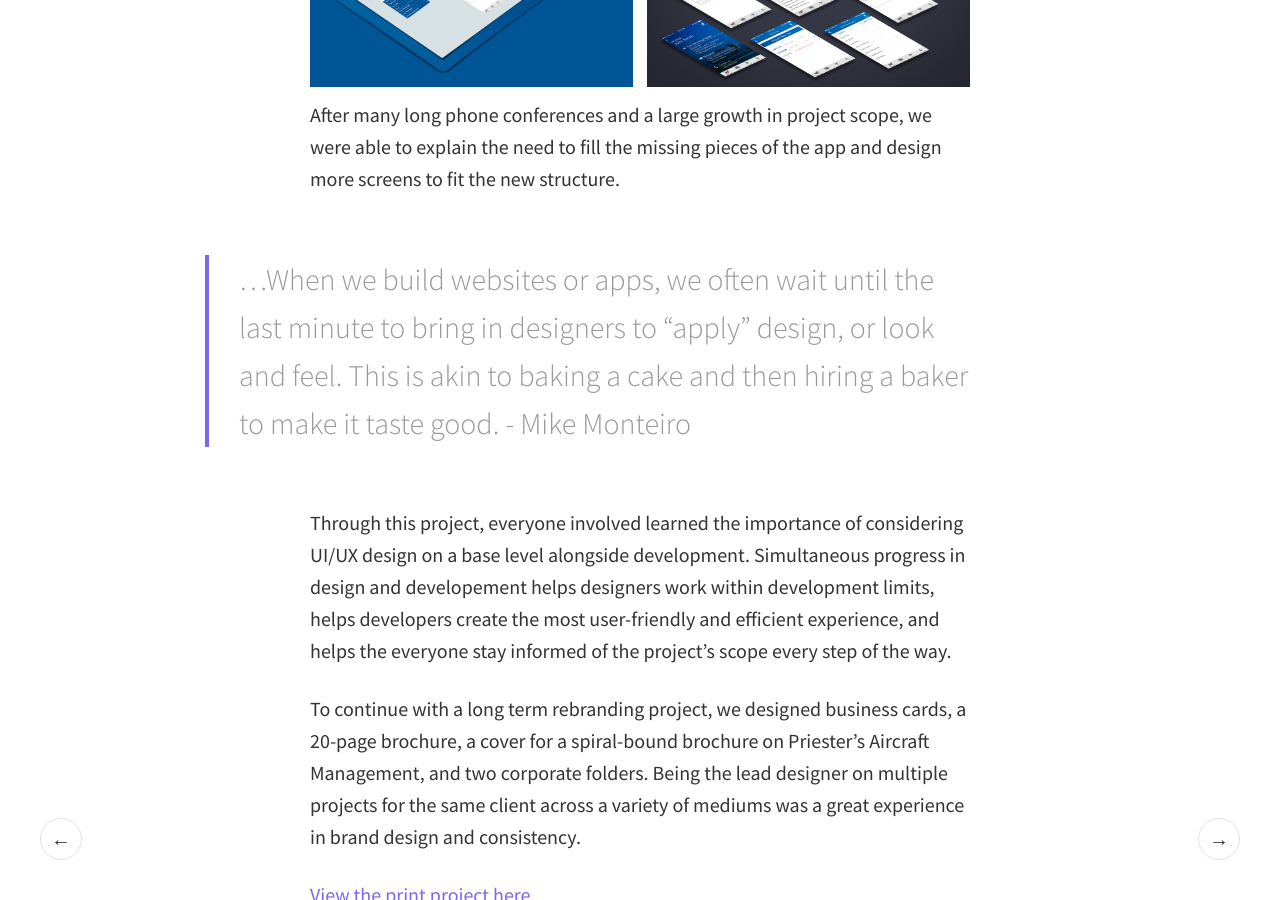
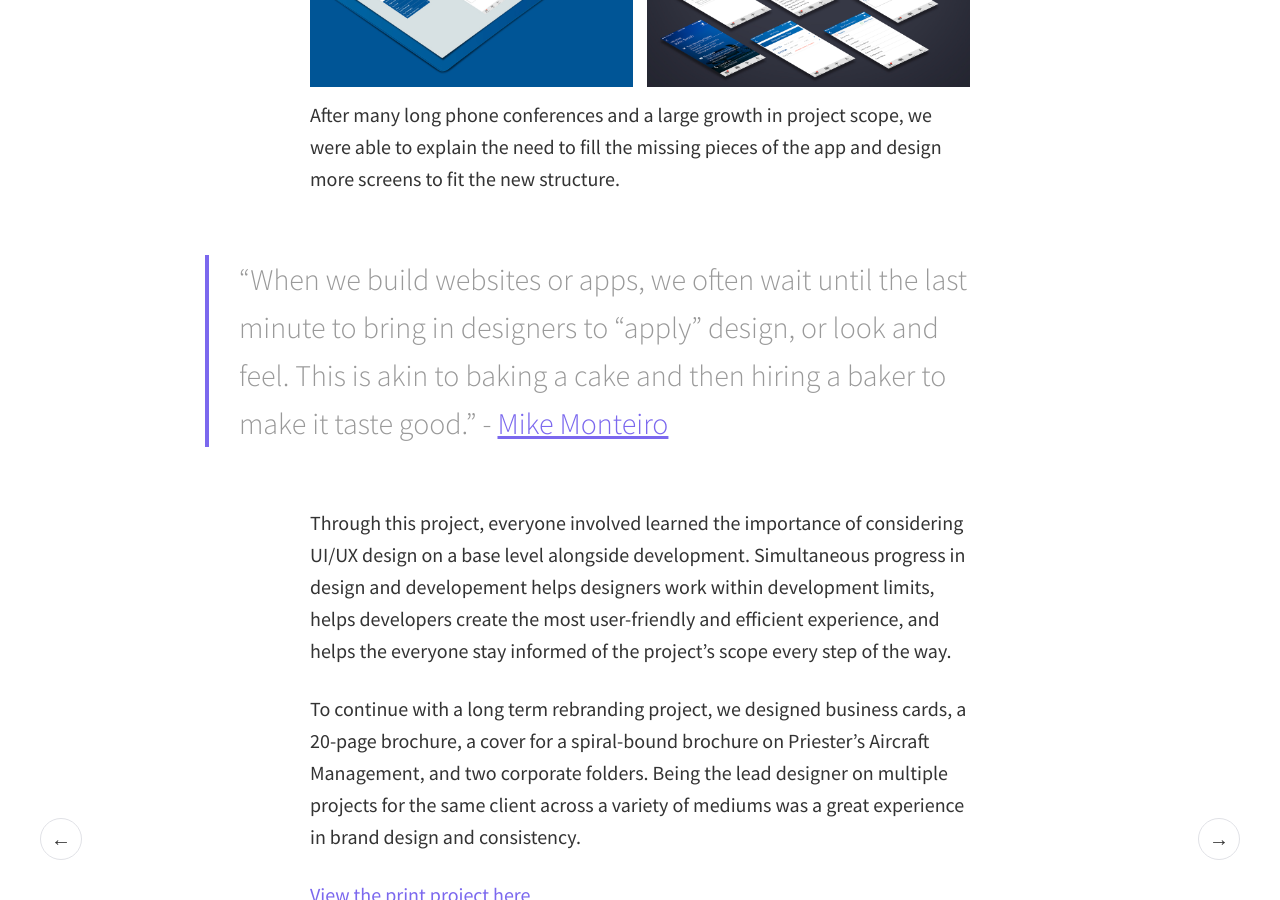
Before and after one commit to lenamasek/lenamasek.github.io, a Jekyll site: the page built from _posts/2014-01-28-priester-aviation-mobile-app.markdown, in a window 1280 px wide and 900 px high, scrolled down 2267 px. Built offline with Jekyll 4.4.1, drawn with Linux system fonts in a browser that asks for light colours; some of the changed lines change nothing that is shown.

Commit message:
quote formatting

```diff
--- a/_posts/2014-01-28-priester-aviation-mobile-app.markdown
+++ b/_posts/2014-01-28-priester-aviation-mobile-app.markdown
@@ -17,7 +17,7 @@ Priester contracted a mobile app company to develop the app and Torque to design
 
 After many long phone conferences and a large growth in project scope, we were able to explain the need to fill the missing pieces of the app and design more screens to fit the new structure.
 
->...When we build websites or apps, we often wait until the last minute to bring in designers to “apply” design, or look and feel. This is akin to baking a cake and then hiring a baker to make it taste good. - Mike Monteiro
+>"When we build websites or apps, we often wait until the last minute to bring in designers to “apply” design, or look and feel. This is akin to baking a cake and then hiring a baker to make it taste good." - [Mike Monteiro](https://medium.com/@monteiro/why-you-need-design-77dce41e0e0c)
 
 Through this project, everyone involved learned the importance of considering UI/UX design on a base level alongside development. Simultaneous progress in design and developement helps designers work within development limits, helps developers create the most user-friendly and efficient experience, and helps the everyone stay informed of the project's scope every step of the way.
 
```
